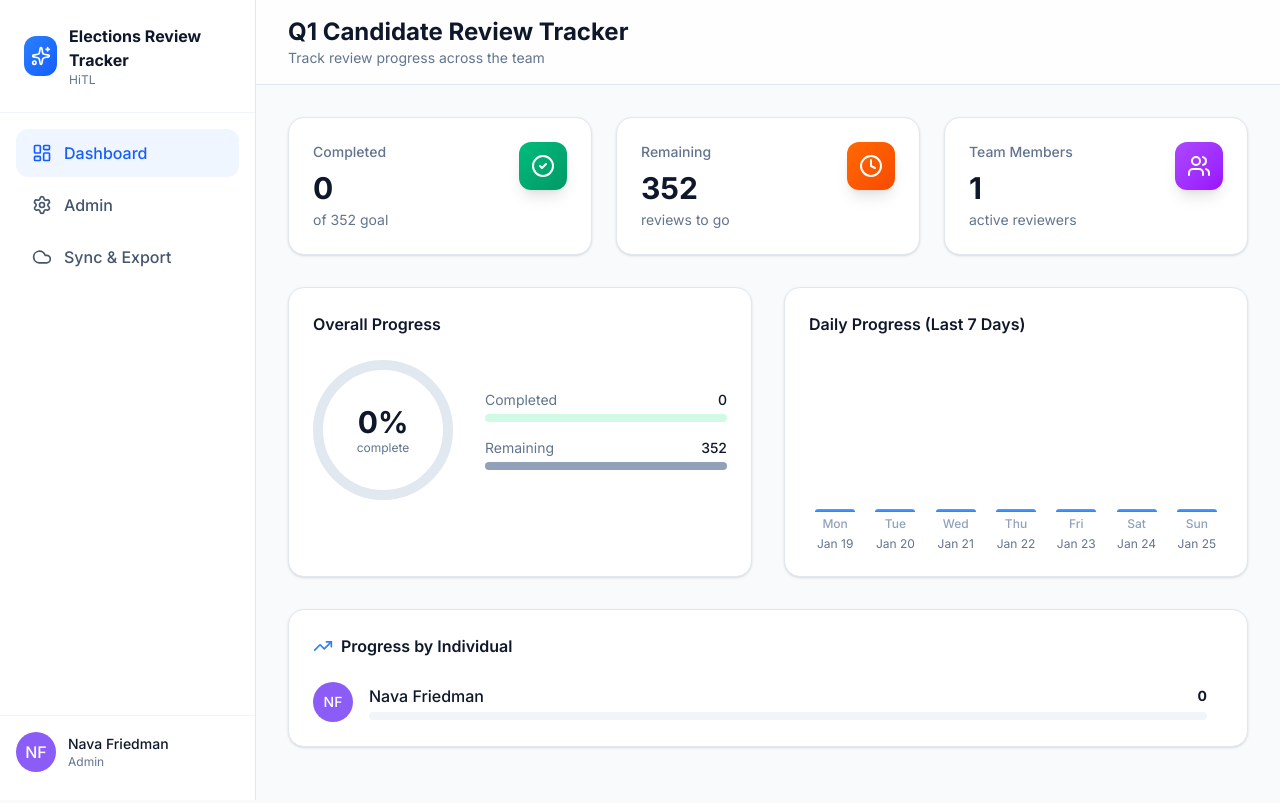
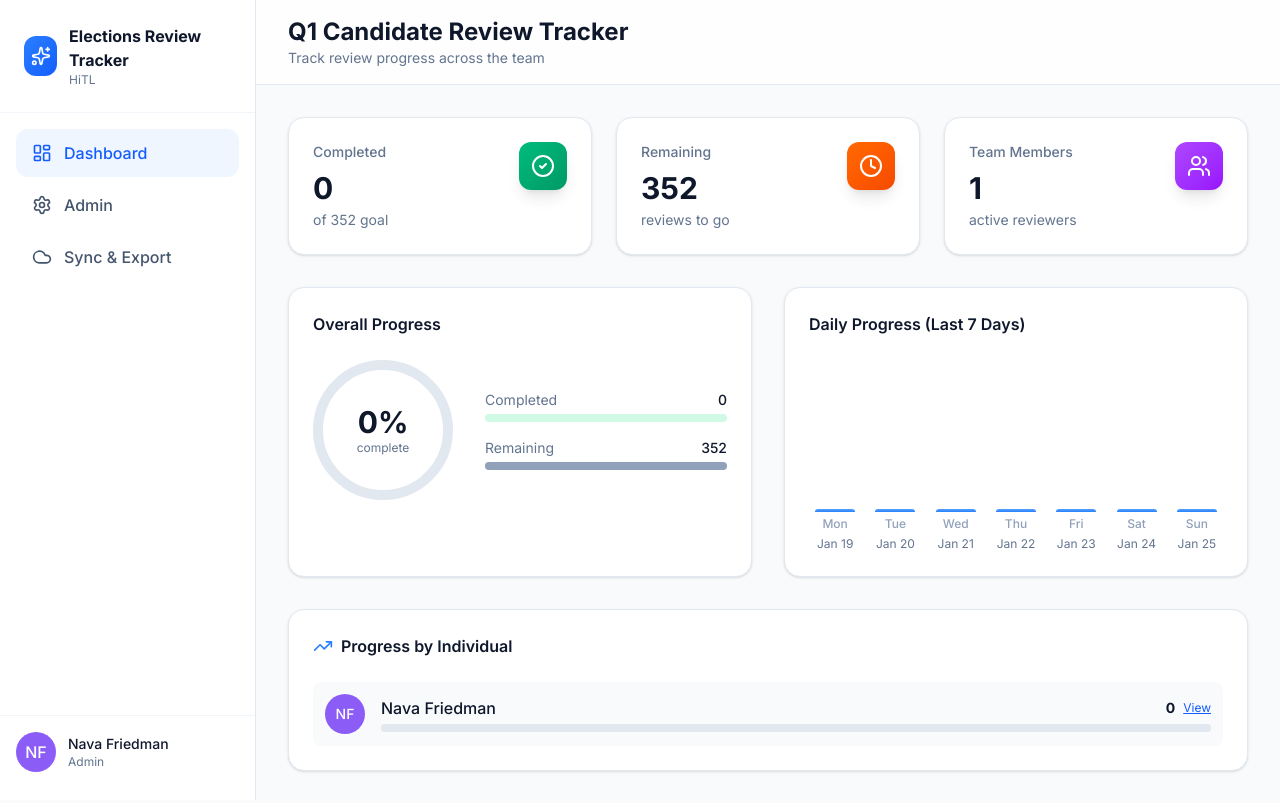
Before and after one commit to navafriedman/Research-review-tracker, a React (Vite) app: page / in a window 1280 px wide. Built offline with nearby package versions, Linux system fonts and the light colour scheme.

Commit message:
feat: Add visible View link for teammate filtering

```diff
--- a/src/App.tsx
+++ b/src/App.tsx
@@ -659,33 +659,38 @@ function App() {
                 </div>
                 <div className="space-y-4">
                   {individualProgress.map((person) => (
-                    <button
+                    <div
                       key={person.name}
-                      onClick={() => {
-                        console.log('Clicked:', person.name, 'ID:', person.id);
-                        alert(`Clicked: ${person.name}\nID: ${person.id}`);
-                        setSelectedTeammateId(selectedTeammateId === person.id ? null : person.id);
-                      }}
-                      className={`w-full flex items-center gap-4 p-2 -m-2 rounded-lg transition-all ${
+                      className={`flex items-center gap-4 p-3 rounded-lg transition-all ${
                         selectedTeammateId === person.id
                           ? 'bg-blue-50 ring-2 ring-blue-500'
-                          : 'hover:bg-slate-50'
+                          : 'bg-slate-50'
                       }`}
                     >
                       <div
-                        className={`w-10 h-10 rounded-full flex items-center justify-center text-sm font-medium text-white shrink-0 ${
-                          selectedTeammateId === person.id ? 'ring-2 ring-blue-500 ring-offset-2' : ''
-                        }`}
+                        className="w-10 h-10 rounded-full flex items-center justify-center text-sm font-medium text-white shrink-0"
                         style={{ backgroundColor: person.color }}
                       >
                         {person.name.split(' ').map((n) => n[0]).join('')}
                       </div>
-                      <div className="flex-1 min-w-0 text-left">
+                      <div className="flex-1 min-w-0">
                         <div className="flex justify-between items-center mb-1">
                           <span className="font-medium text-slate-900 truncate">{person.name}</span>
-                          <span className="text-sm font-bold text-slate-900 ml-2">{person.count}</span>
+                          <div className="flex items-center gap-2">
+                            <span className="text-sm font-bold text-slate-900">{person.count}</span>
+                            <button
+                              type="button"
+                              onClick={() => {
+                                console.log('View clicked:', person.name);
+                                setSelectedTeammateId(selectedTeammateId === person.id ? null : person.id);
+                              }}
+                              className="text-xs text-blue-600 hover:text-blue-800 underline cursor-pointer"
+                            >
+                              {selectedTeammateId === person.id ? 'Clear' : 'View'}
+                            </button>
+                          </div>
                         </div>
-                        <div className="h-2 bg-slate-100 rounded-full overflow-hidden">
+                        <div className="h-2 bg-slate-200 rounded-full overflow-hidden">
                           <div
                             className="h-full rounded-full transition-all duration-500"
                             style={{
@@ -695,7 +700,7 @@ function App() {
                           />
                         </div>
                       </div>
-                    </button>
+                    </div>
                   ))}
                 </div>
               </div>
```
